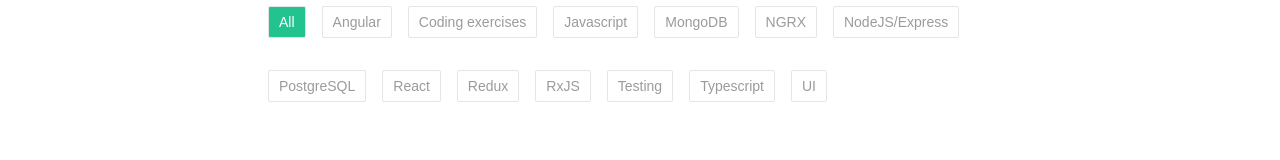
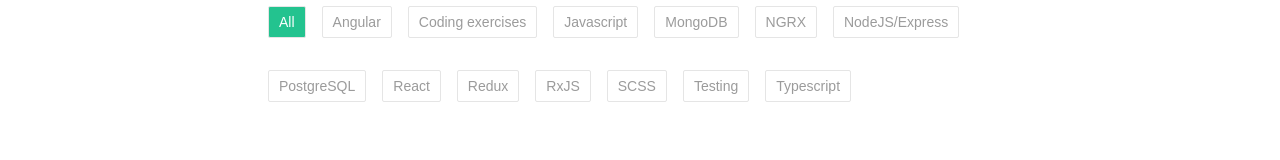
Before and after one commit to aLosada7/personal-webpage, a Next.js app: page /contribution in a window 1280 px wide. Shown: the part 419-579 px from the top of the page. Built offline with nearby package versions, Linux system fonts and the light colour scheme.

Commit message:
Contributions content updated

```diff
--- a/components/ContributionItem.jsx
+++ b/components/ContributionItem.jsx
@@ -23,7 +23,7 @@
     }
 
     return (
-        <div className="contribution-row">
+        <div className="contribution">
             <div className={`col-8 ${(index % 2 === 0) ? ' col-offset-4 order-1' : 'order-2'} order-mobile-1 col-mobile-24 col-offset-mobile-0`}>
                 <img src={`/contributions/${contribution.lang}.png`} alt={contribution.name}/>
             </div>
--- a/contributions.json
+++ b/contributions.json
@@ -10,7 +10,7 @@
        "techs":[
           "Angular",
           "Typescript",
-          "UI"
+          "SCSS"
        ],
        "lookingContributors":false,
        "published_at":"2021-04-01T10:40:02.286Z",
@@ -30,7 +30,8 @@
           "Redux",
           "NodeJS/Express",
           "MongoDB",
-          "Javascript"
+          "Javascript",
+          "SCSS"
        ],
        "lookingContributors":false,
        "published_at":"2021-04-01T10:42:00.228Z",
@@ -52,7 +53,8 @@
           "NGRX",
           "RxJS",
           "NodeJS/Express",
-          "PostgreSQL"
+          "PostgreSQL",
+          "SCSS"
        ],
        "lookingContributors":true,
        "published_at":"2021-04-01T10:42:37.842Z",
@@ -71,7 +73,8 @@
           "Angular",
           "React",
           "Coding exercises",
-          "Testing"
+          "Testing",
+          "SCSS"
        ],
        "lookingContributors":false,
        "published_at":"2021-04-01T14:50:03.058Z",
--- a/styles/partials/_contribution.scss
+++ b/styles/partials/_contribution.scss
@@ -1,4 +1,4 @@
-.contribution-row {
+.contribution {
     display: flex;
     flex-wrap: wrap;
 
```
